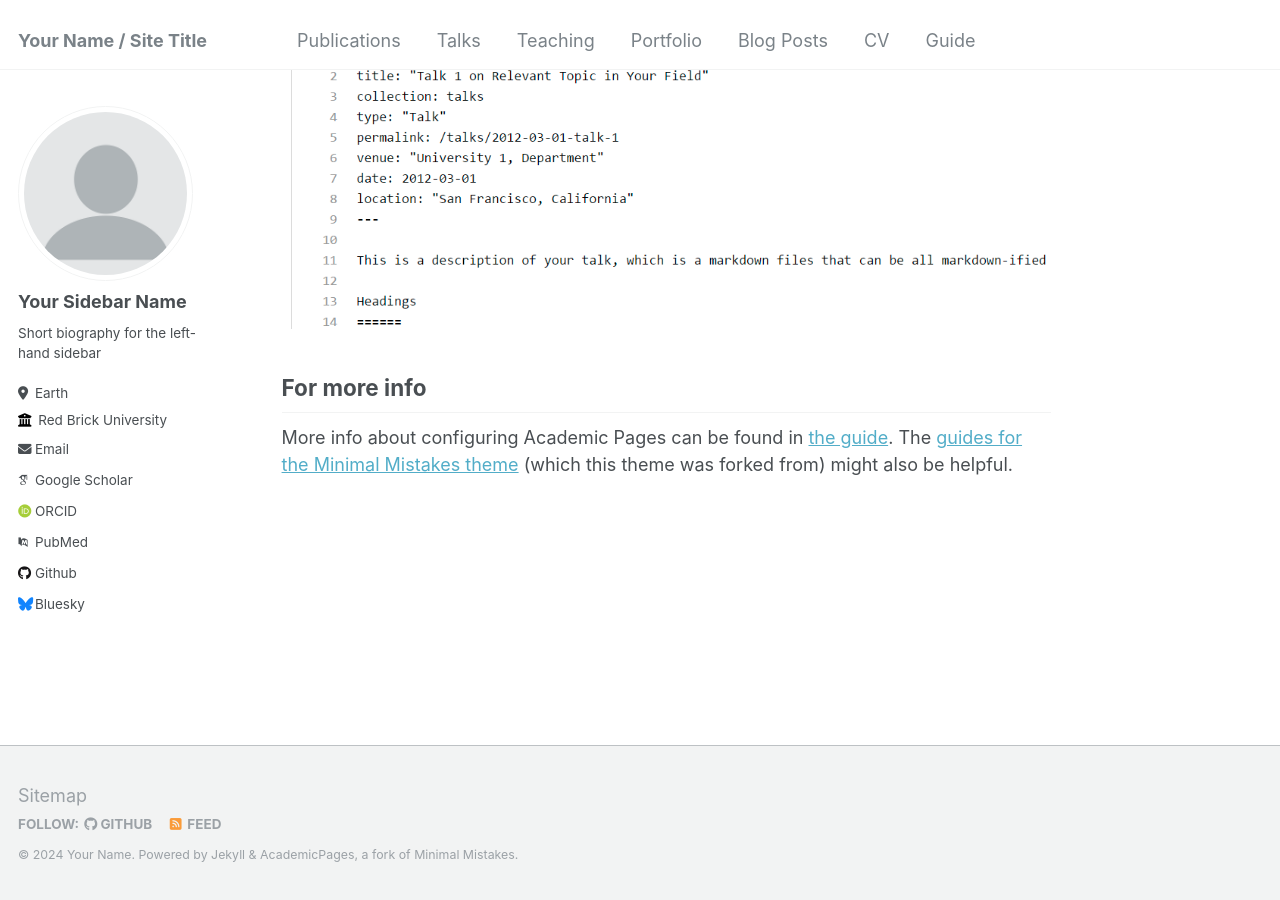
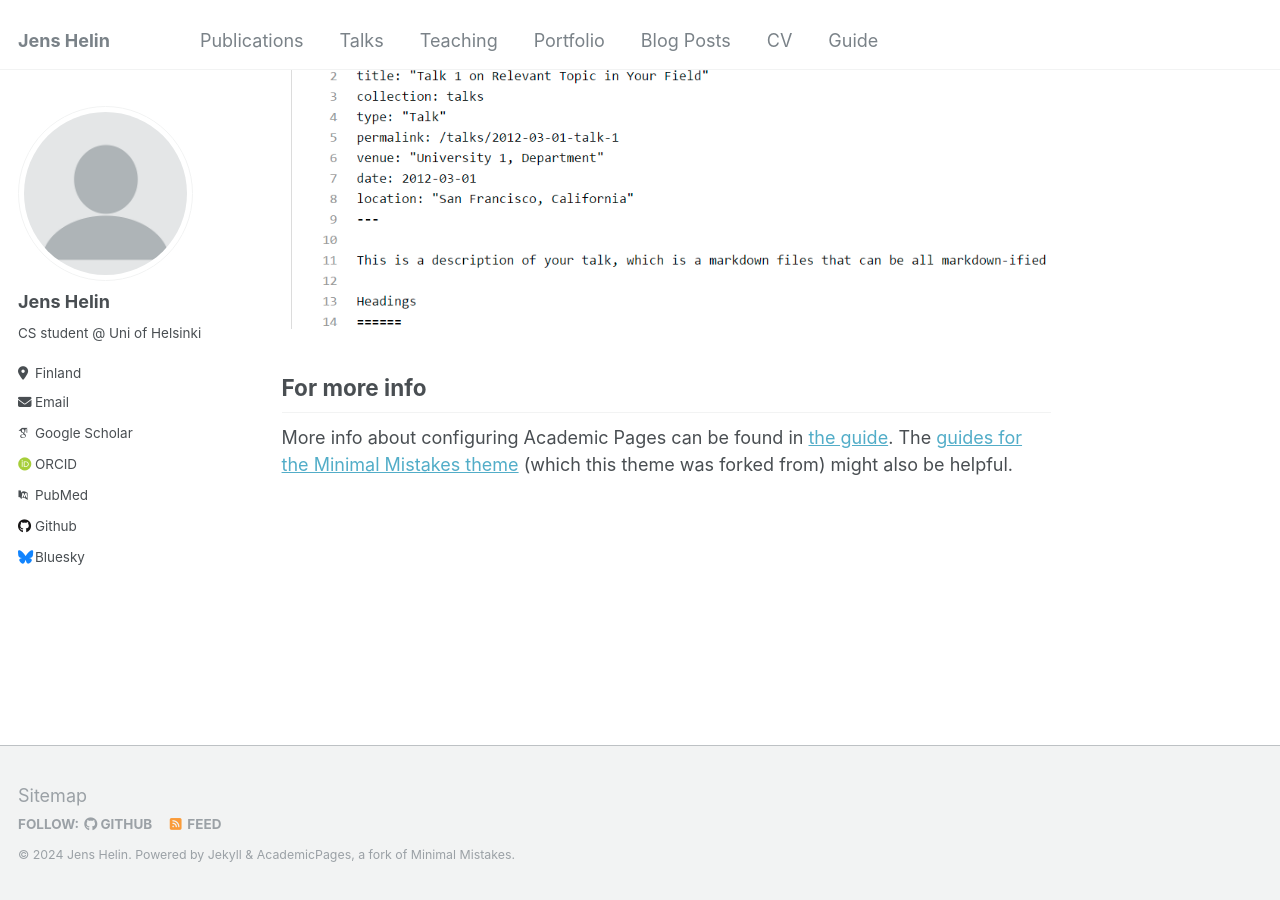
Before and after one commit to jensjvh/jensjvh.github.io, a Jekyll site: the page built from _pages/about.md, in a window 1280 px wide and 900 px high, scrolled down 2660 px. Built offline with Jekyll 4.4.1, drawn with Linux system fonts in a browser that asks for light colours; some web fonts are replaced.

Commit message:
Update config

```diff
--- a/_config.yml
+++ b/_config.yml
@@ -8,13 +8,13 @@
 
 # Basic Site Settings
 locale                   : "en-US"
-title                    : "Your Name / Site Title"
+title                    : "Jens Helin"
 title_separator          : "-"
-name                     : &name "Your Name"
-description              : &description "personal description"
-url                      : https://academicpages.github.io # the base hostname & protocol for your site e.g. "https://mmistakes.github.io"
+name                     : &name "Jens Helin"
+description              : &description "CS student @ Uni of Helsinki"
+url                      : https://jensjvh.github.io # the base hostname & protocol for your site e.g. "https://mmistakes.github.io"
 baseurl                  : "" # the subpath of your site, e.g. "/blog"
-repository               : "academicpages/academicpages.github.io"
+repository               : "jensjvh/jensjvh.github.io"
 
 # Site Author - The following control what appear as part of the author content on the side bar.
 #               If a field is blank the icon and link will not appear, otherwise it will be shown.
@@ -22,11 +22,11 @@ repository               : "academicpages/academicpages.github.io"
 author:
   # Biographic information
   avatar           : "profile.png"
-  name             : "Your Sidebar Name"
+  name             : "Jens Helin"
   pronouns         : # example: "she/her"
-  bio              : "Short biography for the left-hand sidebar"
-  location         : "Earth"
-  employer         : "Red Brick University"
+  bio              : "CS student @ Uni of Helsinki"
+  location         : "Finland"
+  employer         : #
   uri              : # URL
   email            : "none@example.org"
 
```
